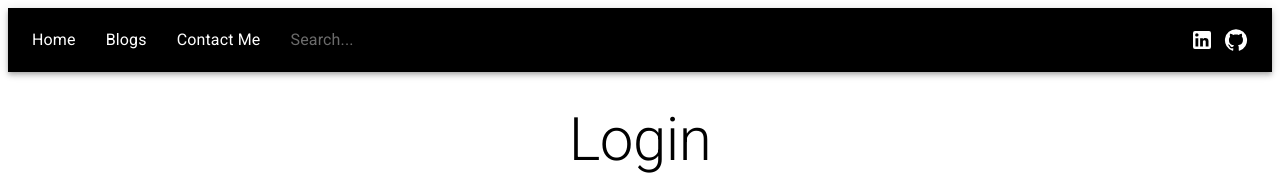
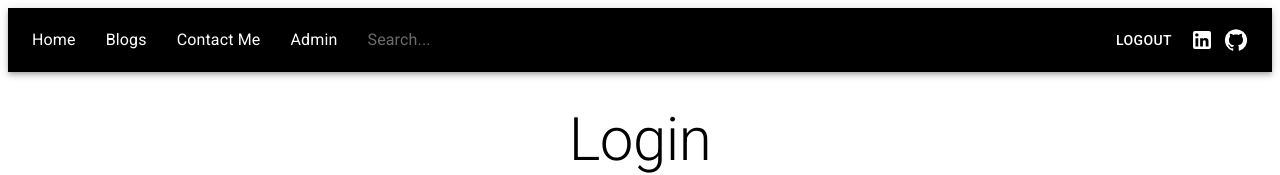
Before and after one commit to kasarci/react-blog-UI, a React (Create React App) app: page /login in a window 1280 px wide. Shown: the top 175 px of the page. Built offline with nearby package versions, Linux system fonts and the light colour scheme; sample sign-in values are in the browser's storage.

Commit message:
Added logout button to the Navbar. Added a method to redirect the user to homepage if they are located in the Admin panel while logging out.

```diff
--- a/src/components/navbar/Navbar.tsx
+++ b/src/components/navbar/Navbar.tsx
@@ -1,6 +1,9 @@
-import {AppBar, Box, InputBase, Link, Menu, MenuItem, styled, Toolbar, Typography} from '@mui/material';
+import {AppBar, Box, Button, InputBase, Link, Menu, MenuItem, styled, Toolbar, Typography} from '@mui/material';
 import {GitHub, LinkedIn, Menu as MenuIcon} from '@mui/icons-material';
-import { useState } from 'react';
+import { useContext, useState } from 'react';
+import AuthContext from '../shared/Authcontext';
+import { IAuthContext } from '../shared/IAuthContext';
+import { Navigate } from 'react-router-dom';
 
 
 interface Props {}
@@ -13,6 +16,7 @@ function Navbar({}: Props) {
 
   const SocialBox = styled(Box)({
     display: 'flex',
+    alignItems: 'center',
     gap: 10
   }) as typeof Box;
 
@@ -29,17 +33,33 @@ function Navbar({}: Props) {
     gap: 30
   }) as typeof Box;
 
+  const LogoutBox = styled(Box)({
+    display: 'flex',
+    gap: 30
+  }) as typeof Box;
+
   interface MenuItem {
     Name: string,
-    Link: string
+    Link: string,
+    PublicLink: boolean;
   }
   const MenuItems : MenuItem[] = [
-    {Name: 'Home', Link: '/'},
-    {Name: 'Blogs', Link: '/blogs'},
-    {Name: 'Contact Me', Link: '/contact'}
+    {Name: 'Home', Link: '/', PublicLink: true},
+    {Name: 'Blogs', Link: '/blogs', PublicLink: true},
+    {Name: 'Contact Me', Link: '/contact',  PublicLink: true},
+    {Name: 'Admin', Link: '/admin',  PublicLink: false }
   ]
 
   const [open, setOpen] = useState<boolean>(false);
+  const { isLoggedIn, logout } = useContext(AuthContext) as IAuthContext;
+
+  const handleLogout = async (e: React.FormEvent) => {
+    if(window.location.pathname === "/admin"){
+      console.log('redirecting to home.')
+      window.location.href = '/'
+    }
+    await logout();
+	}
 
   return (
     <AppBar position='static' sx={{ background: 'black' }}>
@@ -47,10 +67,10 @@ function Navbar({}: Props) {
 
         <MenuBox sx={{display: {xs: 'none', sm:'none', md:'flex', justifyItems: 'center', alignItems:'center'}}}>
           {
-            MenuItems.map((item : MenuItem) =>
+            MenuItems.map((item : MenuItem) => isLoggedIn || item.PublicLink ?
             <Link href={item.Link} underline="none" variant='body1' color='inherit'>
               {item.Name}
-            </Link>
+            </Link> : null
 
             )
           }
@@ -69,6 +89,7 @@ function Navbar({}: Props) {
           </SearchBox>
 
         <SocialBox >
+          { isLoggedIn ? <Button variant='text' color='inherit' onClick={handleLogout}>Logout</Button> : null}
           <LinkedIn />
           <GitHub />
         </SocialBox>
--- a/src/components/shared/Authcontext.tsx
+++ b/src/components/shared/Authcontext.tsx
@@ -66,7 +66,7 @@ export const AuthContextProvider = (props: Props) => {
 	};
 
 	return (
-		<AuthContext.Provider value={{ user, login, isLoggedIn, errors }}>
+		<AuthContext.Provider value={{ user, login, logout, isLoggedIn, errors }}>
 			{props.children}
 		</AuthContext.Provider>
 	);
--- a/src/components/shared/IAuthContext.ts
+++ b/src/components/shared/IAuthContext.ts
@@ -2,7 +2,7 @@ export interface IAuthContext {
     errors: string[] | undefined;
     login: (payload: ILoginPayload) => void;
     logout: () => void;
-
+    isLoggedIn: boolean;
 }
 
 export interface ILoginPayload {
```
